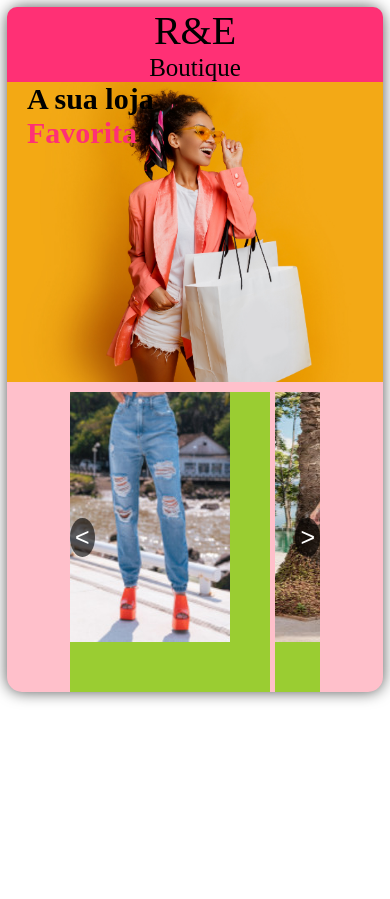
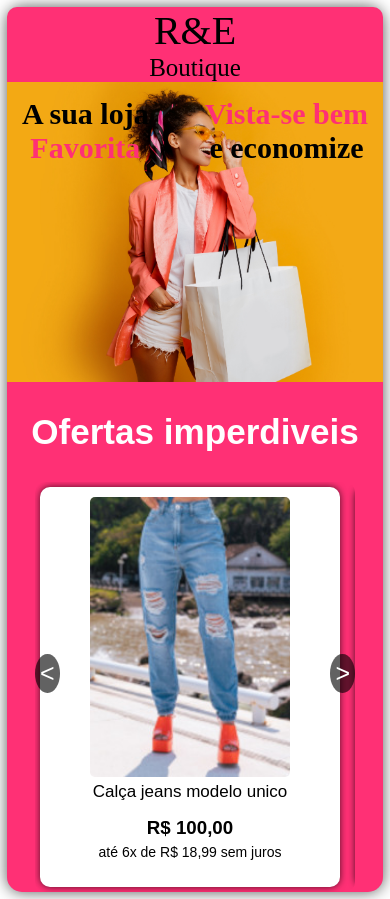
Before and after one commit to LaecioFillho/Moda-Feminina, a plain HTML site: page codigo/index.html in a window 390 px wide. Before the commit the page ends 844 px from the top, so only its background shows below. Drawn offline with Linux system fonts and the light colour scheme; a web font is replaced by a local one.

Commit message:
Loja site v0.0.1
Estilização da base do site

```diff
--- a/codigo/index.html
+++ b/codigo/index.html
@@ -5,6 +5,7 @@
     <meta charset="UTF-8">
     <meta name="viewport" content="width=device-width, initial-scale=1.0">
     <link rel="stylesheet" href="style.css">
+    <link rel="stylesheet" href="media.css">
     <title>Loja R&E Boutique</title>
 </head>
 
@@ -17,11 +18,16 @@
             <p>Boutique</p>
         </header>
 
-        <section class="marketing">
-            <h1> A sua loja <br><span>Favorita</span></h1>
-        </section>
+        <main>
 
-        <main>
+            <section class="marketing">
+                <h1> A sua loja <br><span>Favorita</span></h1>
+                <h1><span>Vista-se bem</span> <br> e economize</h1>
+            </section>
+
+            <section class="classifica-pratileiras">
+                <h1>Ofertas imperdiveis</h1>
+            </section>
 
             <section class="conteiner">
 
@@ -31,12 +37,42 @@
                 <div class="galeria-estendida">
 
                     <div class="galeria">
-                        <div class="moldura"> <img src="img/Calça-Atualizada.jpg" alt=""></div>
-                        <div class="moldura"> <img src="img/Conjunto-Atualizadp.jpg" alt=""></div>
-                        <div class="moldura"> <img src="img/T-shirt.jpg" alt=""></div>
-                        <div class="moldura"> <img src="img/Vestidos.jpg" alt=""></div>
-                        <div class="moldura"></div>
-                        <div class="moldura"></div>
+                        <div class="moldura">
+                            <img src="img/img-mostruario/Calça-Atualizada.jpg" alt="">
+                            <p class="descrição-produto">Calça jeans modelo unico</p>
+                            <h3>R$ 100,00</h3>
+                            <p>até 6x de R$ 18,99 sem juros</p>
+                        </div>
+                        <div class="moldura">
+                            <img src="img/img-mostruario/Conjunto-Atualizadp.jpg" alt="">
+                            <p class="descrição-produto">Conjuntinho Leve</p>
+                            <h3>R$ 129,99</h3>
+                            <p>até 6x de R$ 21,99 sem juros</p>
+                        </div>
+                        <div class="moldura">
+                            <img src="img/img-mostruario/T-shirt.jpg" alt="">
+                            <p class="descrição-produto">Calça jeans modelo unico</p>
+                            <h3>R$ 159,99</h3>
+                            <p>até 6x de R$ 26,99 sem juros</p>
+                        </div>
+                        <div class="moldura">
+                            <img src="img/img-mostruario/Vestidos.jpg" alt="">
+                            <p class="descrição-produto">Vestido Longo</p>
+                            <h3>R$ 89,99</h3>
+                            <p>até 6x de R$ 14,99 sem juros</p>
+                        </div>
+                        <div class="moldura">
+                            <img src="#" alt="">
+                            <p class="descrição-produto">Calça jeans modelo unico</p>
+                            <h3>R$ 100,00</h3>
+                            <p>até 6x de R$ 18,99 sem juros</p>
+                        </div>
+                        <div class="moldura">
+                            <img src="#" alt="">
+                            <p class="descrição-produto">Calça jeans modelo unico</p>
+                            <h3>R$ 100,00</h3>
+                            <p>até 6x de R$ 18,99 sem juros</p>
+                        </div>
                     </div>
 
                 </div>
--- /dev/null
+++ b/codigo/media.css
@@ -0,0 +1,165 @@
+@charset "UTF-8";
+@media screen and (max-width: 640px) {
+
+/* Fontes */
+@import url('https://fonts.googleapis.com/css2?family=Kalnia:wght@200;400;600&display=swap');
+@import url('https://fonts.googleapis.com/css2?family=Noto+Sans+TC:wght@100;200;400;600&display=swap');
+
+
+/* Geral */
+
+:root{
+    --cor-cabecalho: rgb(255, 48, 117);
+}
+
+*{
+    margin: 0px;
+    padding: 0px;
+    box-sizing: border-box;
+}
+
+.sessão-geral{
+    background-color: var(--cor-cabecalho);
+    box-shadow: 0px 0px 15px rgba(0, 0, 0, 0.658);
+    border-radius: 15px;
+    margin: 7px;
+}
+
+.moldura{
+    height: 400px;
+    width: 300px;
+    background-color: white;
+    box-shadow: 0px 0px 7px rgba(0, 0, 0, 0.699);
+    flex-shrink: 0;
+    border-radius: 10px;
+    padding: 10px;
+    margin: 5px;
+}
+
+img{
+    height: 280px;
+    width: 200px;
+    display: block;
+    margin: auto;
+    border-radius: 5px;
+}
+
+.classifica-pratileiras{
+    text-align: center;
+    color: white;
+    font-family: 'Noto Sans TC', sans-serif;
+    font-size: 30px;
+    font-weight: 100;
+    margin: 30px 0px;
+}
+
+/* Cabeçalho */
+
+header{
+    text-align: center;
+    background-color: rgb(255, 48, 117);
+    border-top-left-radius: 10px ;
+    border-top-right-radius: 10px ;
+}
+
+header h1{
+    font-family: 'Kalnia', serif;
+    font-weight: 200;
+    font-size: 40px;
+}
+
+header p{
+    font-family: 'Kalnia', serif;
+    font-size: 25px;
+    font-weight: 200;
+}
+
+/* Corpo 1 */
+
+.marketing{
+    height: 300px;
+    background-image: url(img/img-fundo/img-mulher-fundo1.jpg);
+    background-position: center;
+    background-size: 500px;
+    background-repeat: no-repeat;
+    margin-bottom: 10px;
+
+    display: flex;
+    justify-content: space-between;
+}
+
+.marketing h1{
+    font-size: 30px;
+    margin: 15px;
+    text-align: center;
+}
+
+.marketing span{
+    color: var(--cor-cabecalho);
+}
+
+/*Corpo 2 com os Slaides de fotos*/
+
+.conteiner{
+    position: relative;
+    max-width: 320px;
+    min-width: 280px;
+    border-radius: 10px;
+    margin: auto;
+}
+
+.galeria-estendida{
+    overflow-x: auto;
+    border-radius: 10px;
+}
+
+.galeria{
+    display: flex;
+    flex-flow: row nowrap;
+    gap: 5px;
+}
+
+/* Botões dos slides */
+
+.esquerda, .direita{
+    position: absolute;
+    top: 42%;
+    right: auto;
+
+    background-color: rgba(0, 0, 0, 0.616);
+    border: none;
+    border-radius: 50%;
+    padding: 5px;
+    color: white;
+    font-size: 25px;
+}
+
+.direita{
+    left: auto;
+    right: 0;
+}
+
+/*Textos das molduras*/
+
+.moldura p{
+    font-family: 'Noto Sans TC', sans-serif;
+    font-weight: 400;
+    text-align: center;
+    font-size: 14px;
+}
+
+.moldura .descrição-produto{
+    margin-top: 5px;
+    font-size: 17px;
+}
+
+.moldura h3{
+    font-family: 'Noto Sans TC', sans-serif;
+    text-align: center;
+    margin-top: 15px;
+    margin-bottom: 5px;
+}
+
+/**/
+
+}
--- a/codigo/style.css
+++ b/codigo/style.css
@@ -2,8 +2,6 @@
 
 /* Fontes */
 @import url('https://fonts.googleapis.com/css2?family=Kalnia:wght@200;400&display=swap');
-
-
 
 /* Geral */
 
@@ -27,7 +25,7 @@
 .moldura{
     height: 300px;
     width: 200px;
-    background-color: yellowgreen;
+    background-color: pink;
     flex-shrink: 0;
 }
 
```
Also changed, not shown: codigo/img/img-fundo/img-mulher-fundo1.jpg (renamed from codigo/img/tiro-do-estudio-da-mulher-negra-bonita-com-o-saco-de-compras-branco-que-esta-sobre-o-fundo-amarelo-olhar-na-moda-primavera-na-moda.jpg), codigo/img/img-mostruario/Calça-Atualizada.jpg (renamed from codigo/img/Calça-Atualizada.jpg), codigo/img/img-mostruario/Conjunto-Atualizadp.jpg (renamed from codigo/img/Conjunto-Atualizadp.jpg), codigo/img/img-mostruario/T-shirt.jpg (renamed from codigo/img/T-shirt.jpg), codigo/img/img-mostruario/Vestidos.jpg (renamed from codigo/img/Vestidos.jpg).
